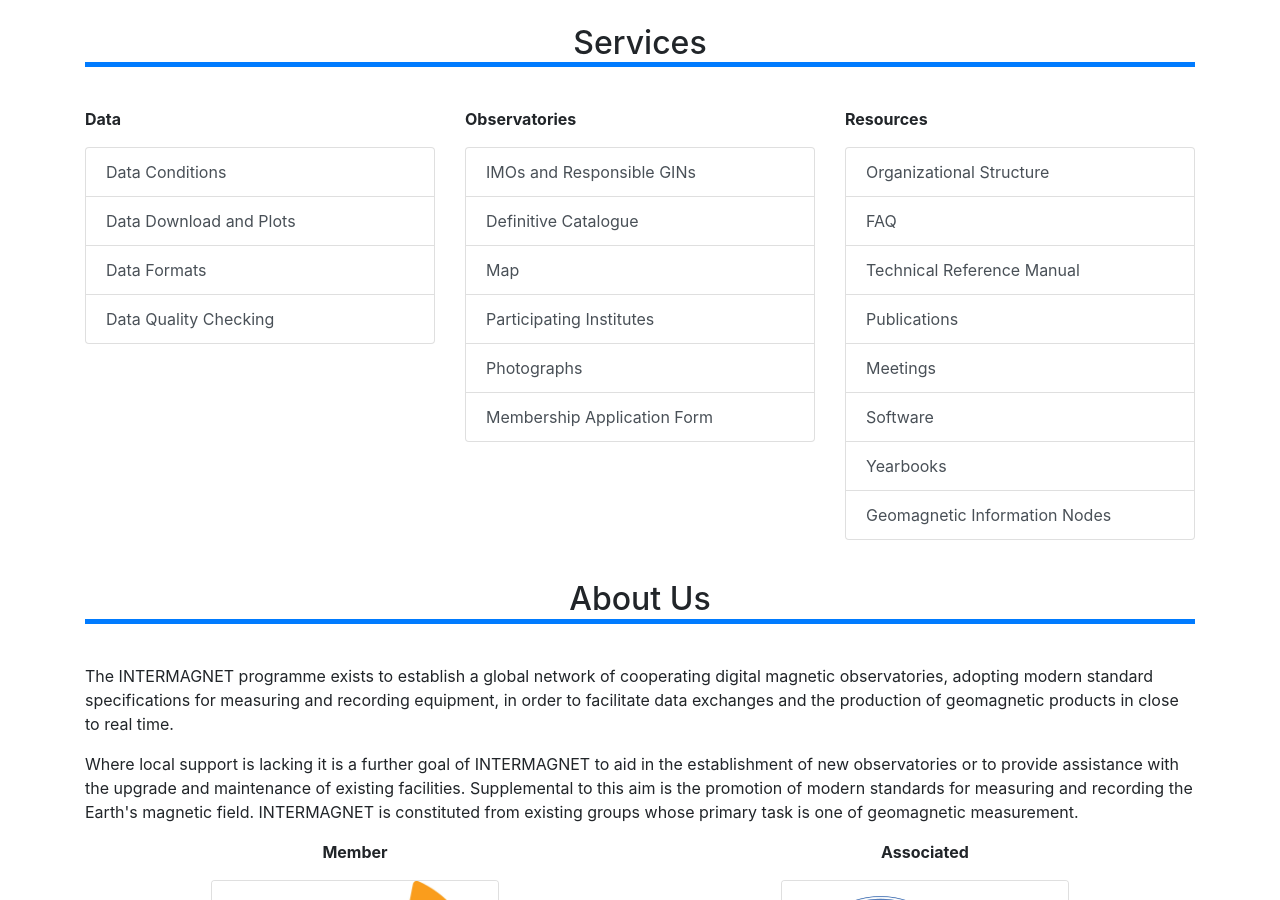
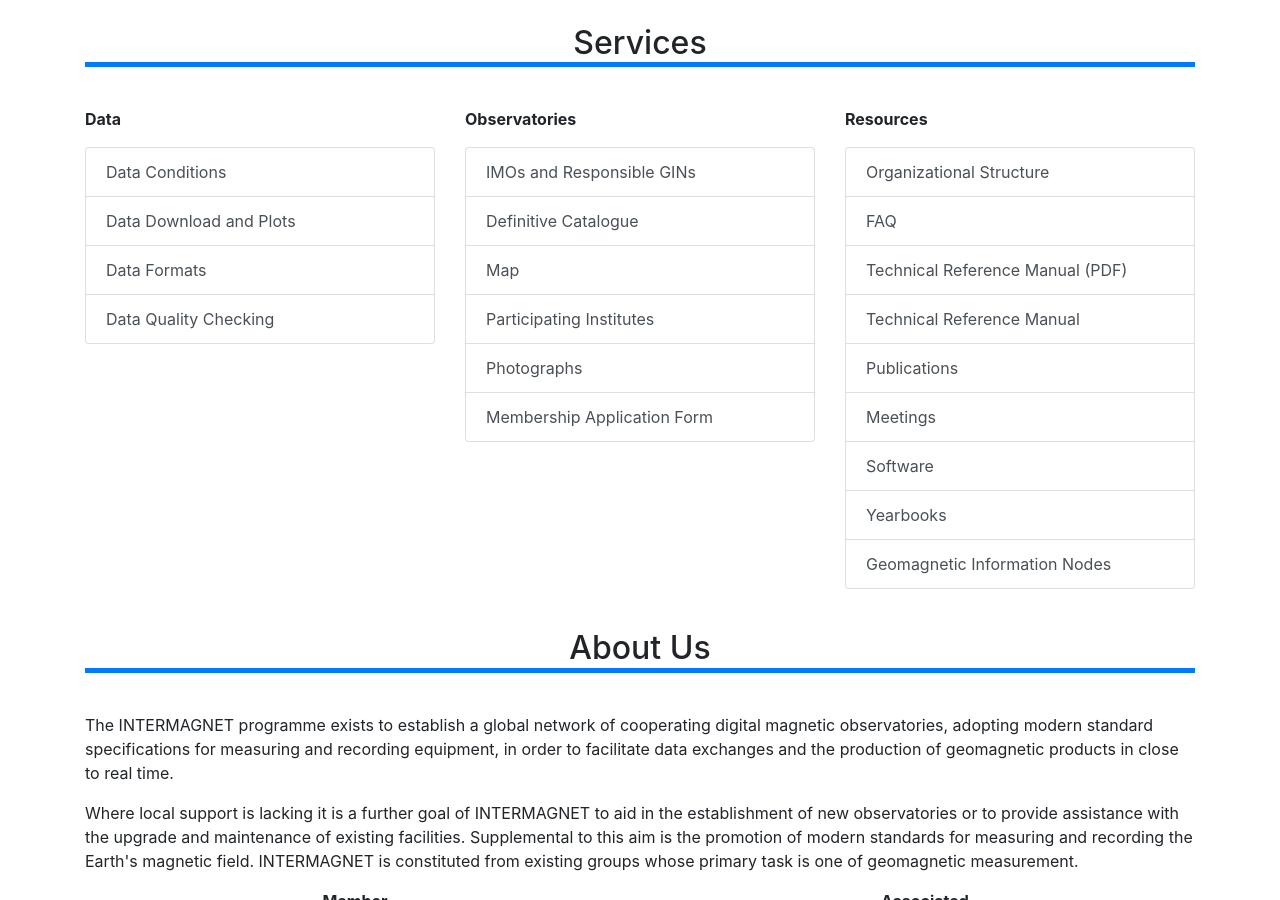
Before and after one commit to INTERMAGNET/intermagnet.github.io, a Jekyll site: the page built from index.html, in a window 1280 px wide and 900 px high, scrolled down 498 px. Built offline with Jekyll 4.4.1, drawn with Linux system fonts in a browser that asks for light colours.

Commit message:
Additional link to PDF of TM from Resources

```diff
--- a/_includes/index/services.html
+++ b/_includes/index/services.html
@@ -24,6 +24,7 @@
         <div class="list-group">
             <a href="/structure.html" class="list-group-item list-group-item-action">Organizational Structure</a>
             <a href="/faq/" class="list-group-item list-group-item-action">FAQ</a>
+            <a href="https://tech-man.intermagnet.org/_/downloads/en/stable/pdf/" class="list-group-item list-group-item-action">Technical Reference Manual (PDF)</a>
             <a href="https://tech-man.intermagnet.org/" class="list-group-item list-group-item-action">Technical Reference Manual</a>
             <a href="/publications.html" class="list-group-item list-group-item-action">Publications</a>
             <a href="/meetings.html" class="list-group-item list-group-item-action">Meetings</a>
```
